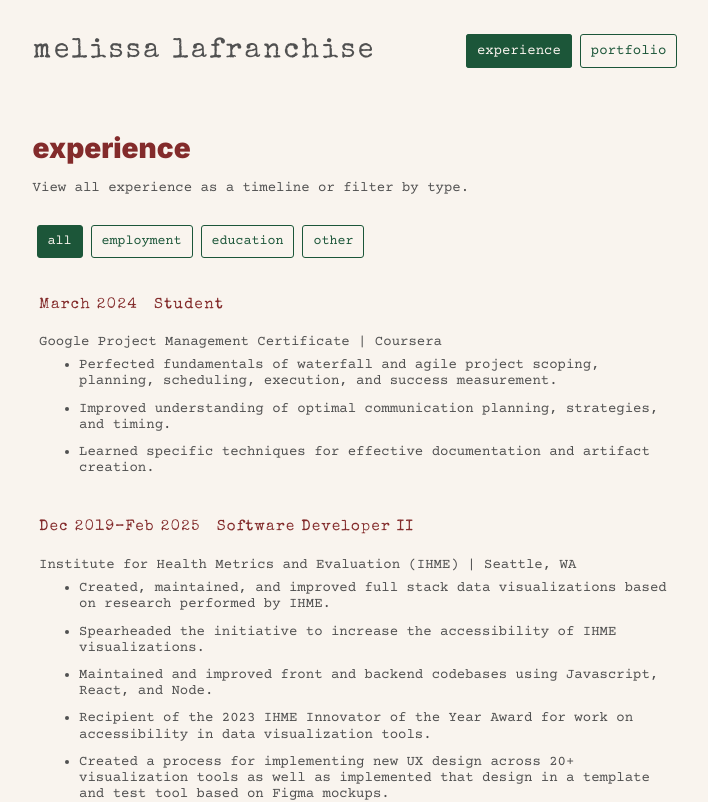
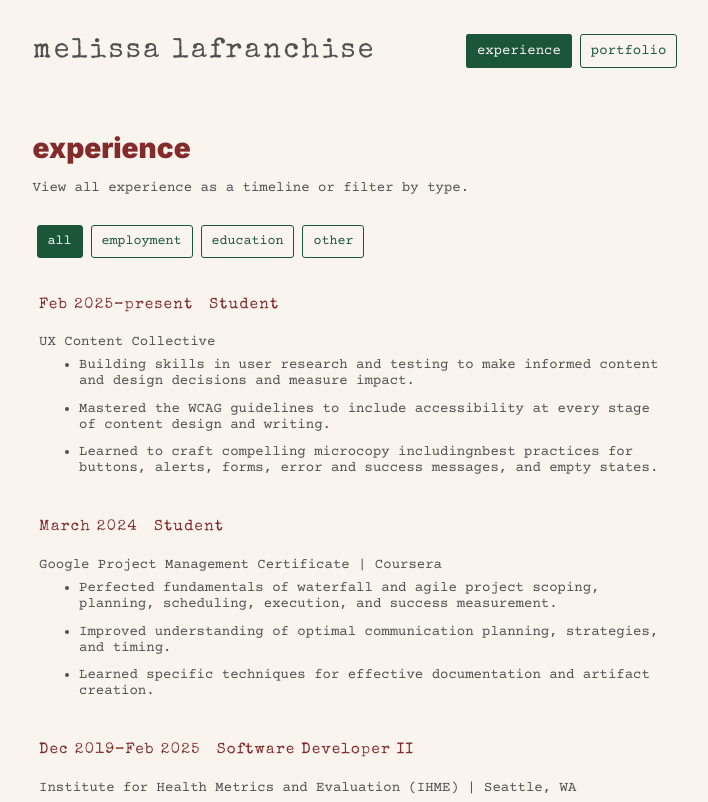
Before and after one commit to pulchrit/melissalafranchise, a Next.js app: page /experience in a window 1280 px wide. Shown: the top 802 px of the page, without its empty margins (283-991 px from the left). Built offline with nearby package versions, Linux system fonts and the light colour scheme.

Commit message:
Update experience with ux content collective studies.

```diff
--- a/constants/constants.js
+++ b/constants/constants.js
@@ -21,6 +21,27 @@ export const contactData = [
 ];
 
 export const experienceData = [
+  {
+    id: 'job-13',
+    time: `Feb 2025${ENDASH}present`,
+    title: 'Student',
+    organization: `UX Content Collective`,
+    type: 'education',
+    accomplishments: [
+      {
+        id: 'ux-1',
+        text: 'Building skills in user research and testing to make informed content and design decisions and measure impact.',
+      },
+      {
+        id: 'ux-2',
+        text: 'Mastered the WCAG guidelines to include accessibility at every stage of content design and writing.',
+      },
+      {
+        id: 'ux-3',
+        text: 'Learned to craft compelling microcopy includingnbest practices for buttons, alerts, forms, error and success messages, and empty states.',
+      },
+    ],
+  },
   {
     id: 'job-12',
     time: `March 2024`,
```
